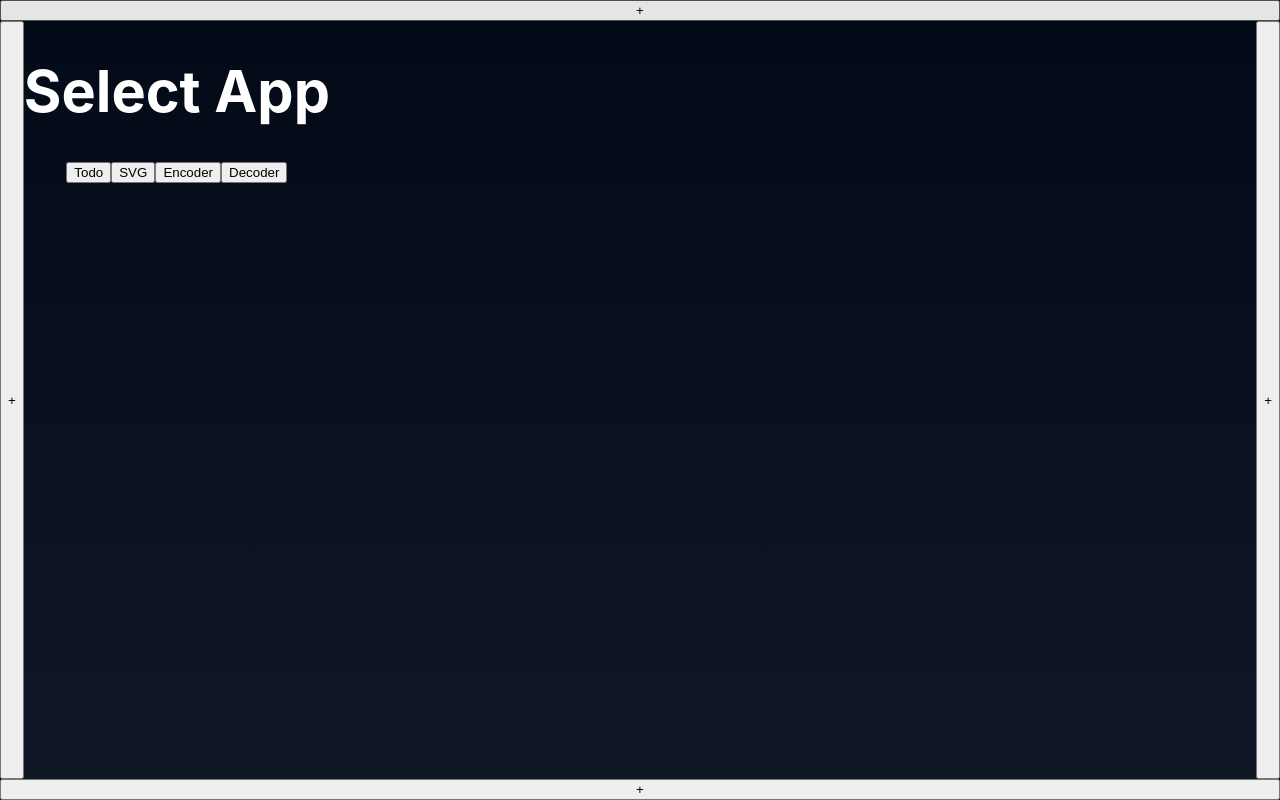
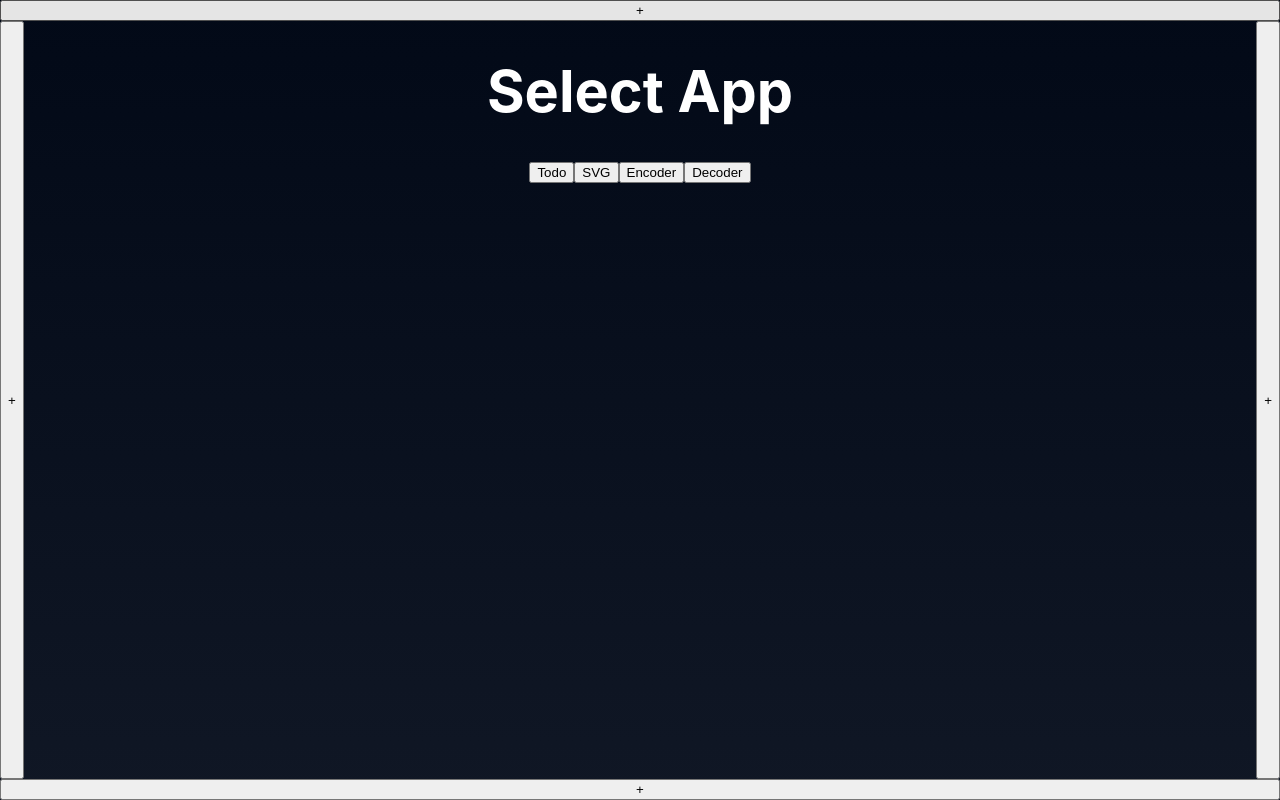
Before and after one commit to wrick17/dashforge, a React app: page / in a window 1280 px wide. Built offline with nearby package versions, Linux system fonts and the light colour scheme; the HTML template or start-up script is replaced by a standard one.

Commit message:
fix some stuff

```diff
--- a/src/App.css
+++ b/src/App.css
@@ -53,3 +53,7 @@ body {
 	flex-direction: row;
 	flex: 1;
 }
+
+.selector {
+  flex: 1;
+}
```
